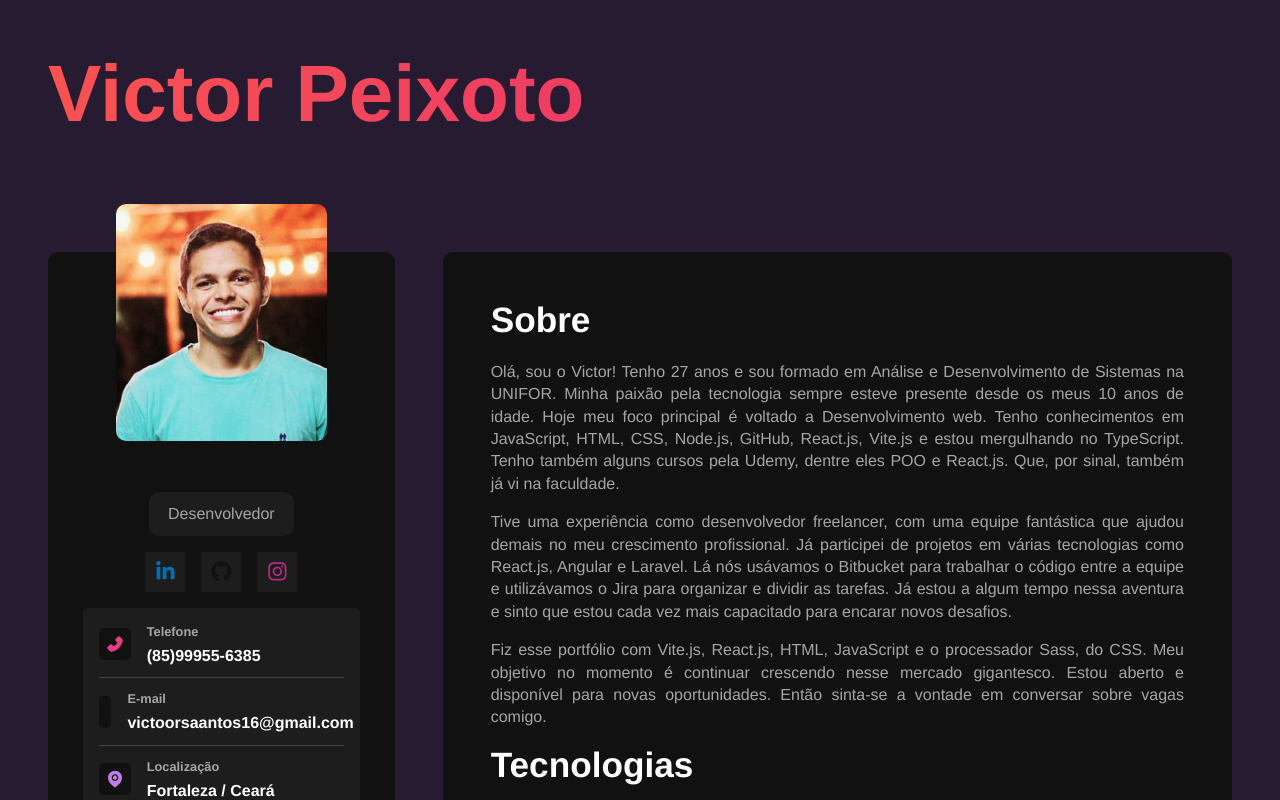
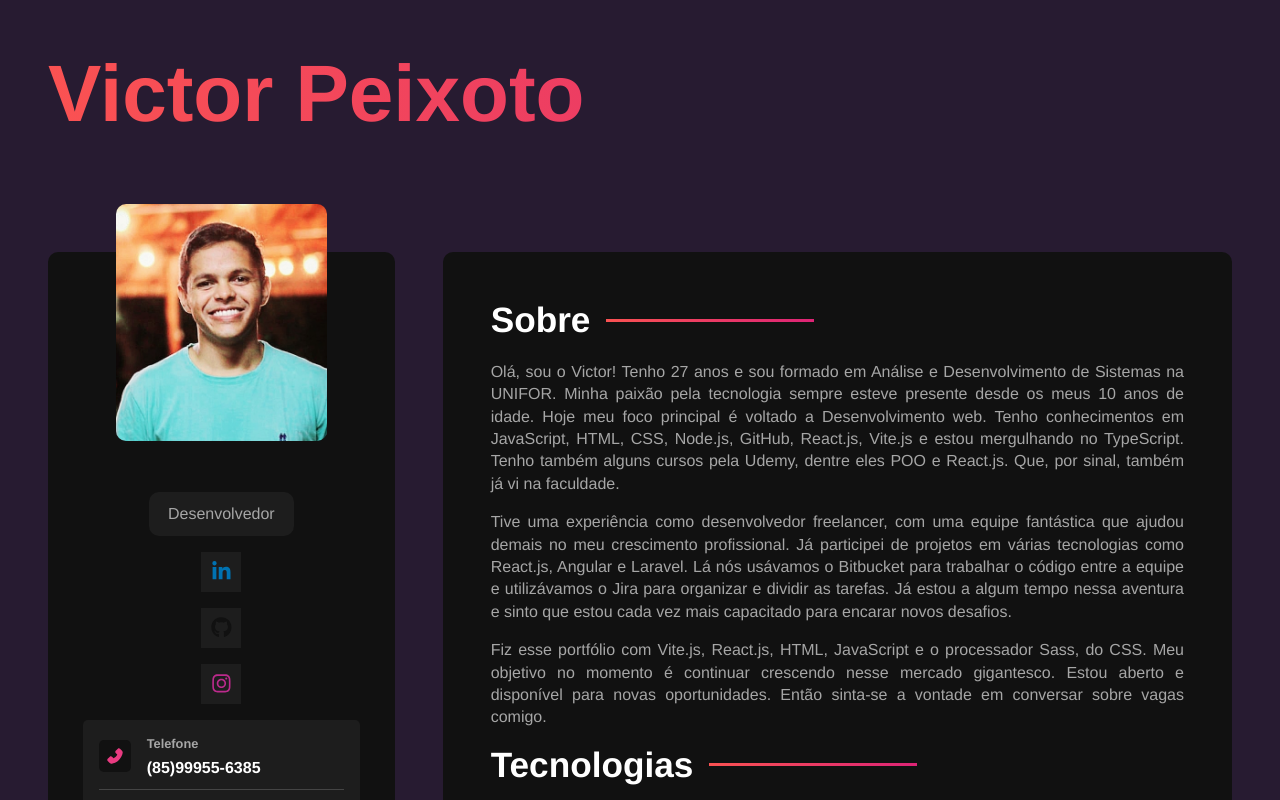
Before and after one commit to victorsantosg/victorsantosg.github.io, a React (Vite) app: page / in a window 1280 px wide. Shown: the top 800 px of the page. Built offline with nearby package versions, Linux system fonts and the light colour scheme.

Commit message:
Update projectsnoar.sass

```diff
--- a/src/styles/components/projectsnoar.sass
+++ b/src/styles/components/projectsnoar.sass
@@ -9,7 +9,7 @@
 
 section
     display: flex
-    flex-direction: inline
+    flex-direction: column
     flex-wrap: wrap
 
     .social-btn-2
```
